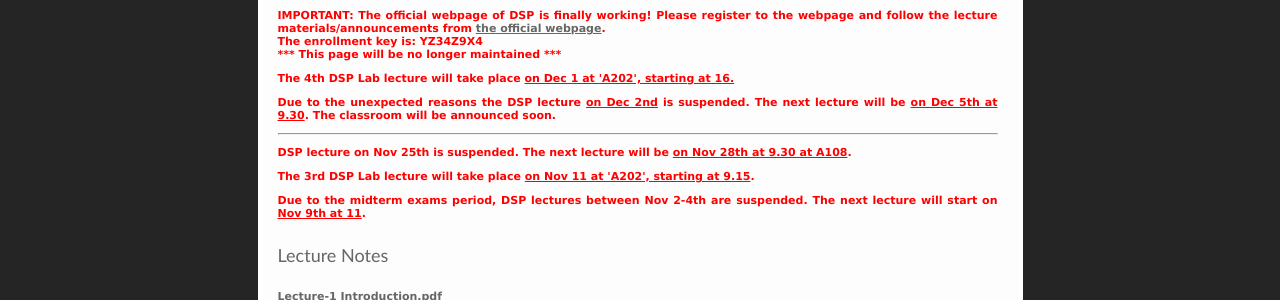
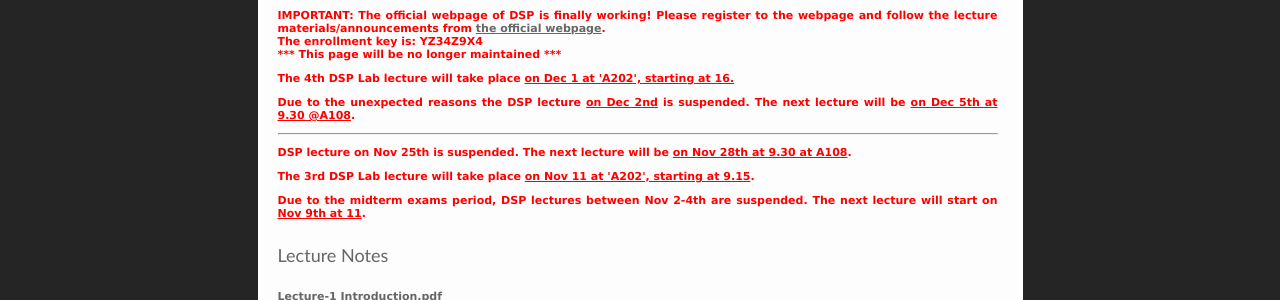
Before and after one commit to zafatar/bd, a Jekyll site: the page built from dsp.md, in a window 1280 px wide. Shown: the part 399-699 px from the top of the page. Built offline with Jekyll 4.4.1, drawn with Linux system fonts in a browser that asks for light colours.

Commit message:
dsp.md updated

```diff
--- a/dsp.md
+++ b/dsp.md
@@ -19,7 +19,7 @@ The enrollment key is: YZ34Z9X4
 
 <p style='color: #F00; font-weight: bold'>The 4th DSP Lab lecture will take place <u>on Dec 1 at 'A202', starting at 16.</u></p>
 
-<p style='color: #F00; font-weight: bold'>Due to the unexpected reasons the DSP lecture <u>on Dec 2nd</u> is suspended. The next lecture will be <u>on Dec 5th at 9.30</u>. The classroom will be announced soon.</p>
+<p style='color: #F00; font-weight: bold'>Due to the unexpected reasons the DSP lecture <u>on Dec 2nd</u> is suspended. The next lecture will be <u>on Dec 5th at 9.30 @A108</u>.</p>
 
 <hr>
 
```
